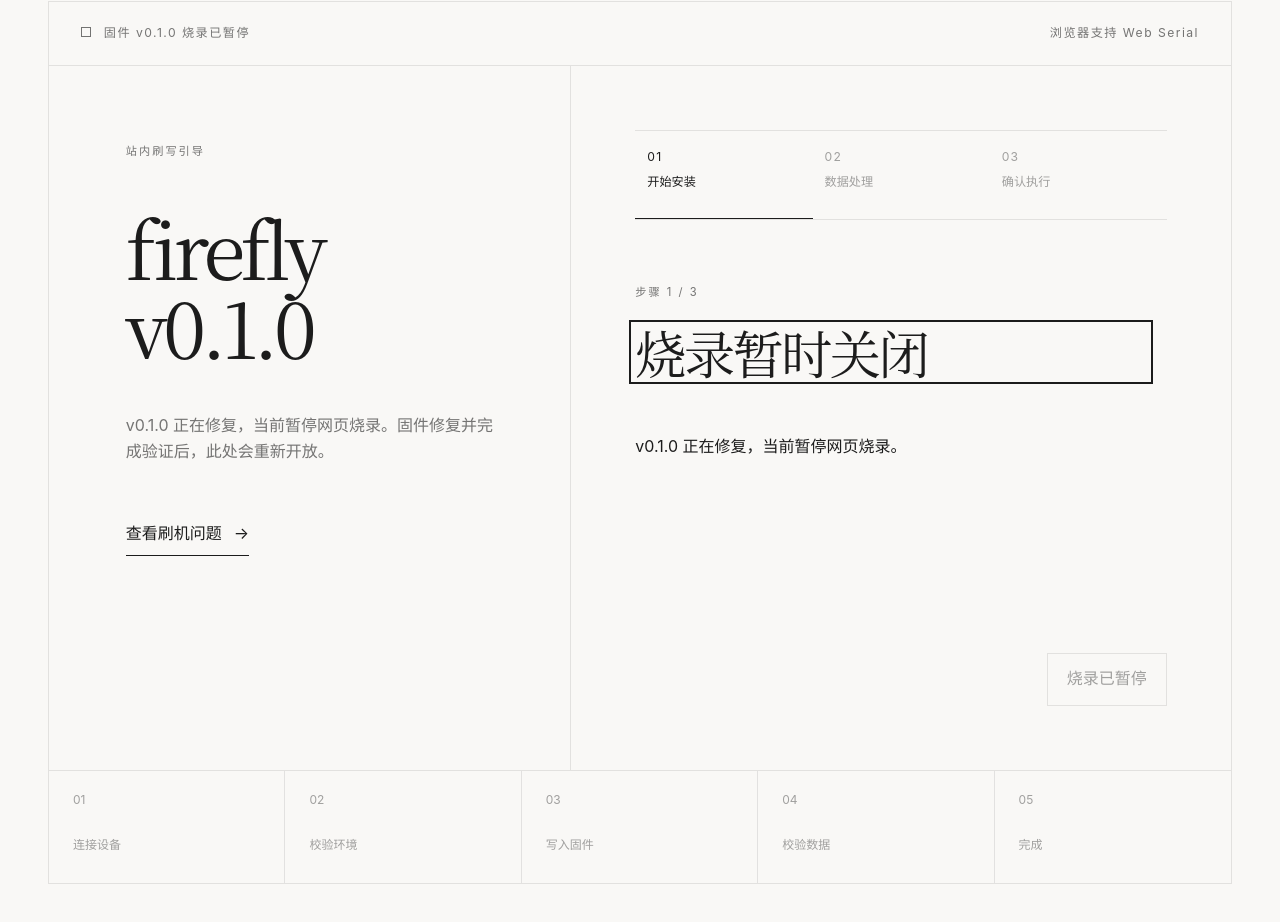
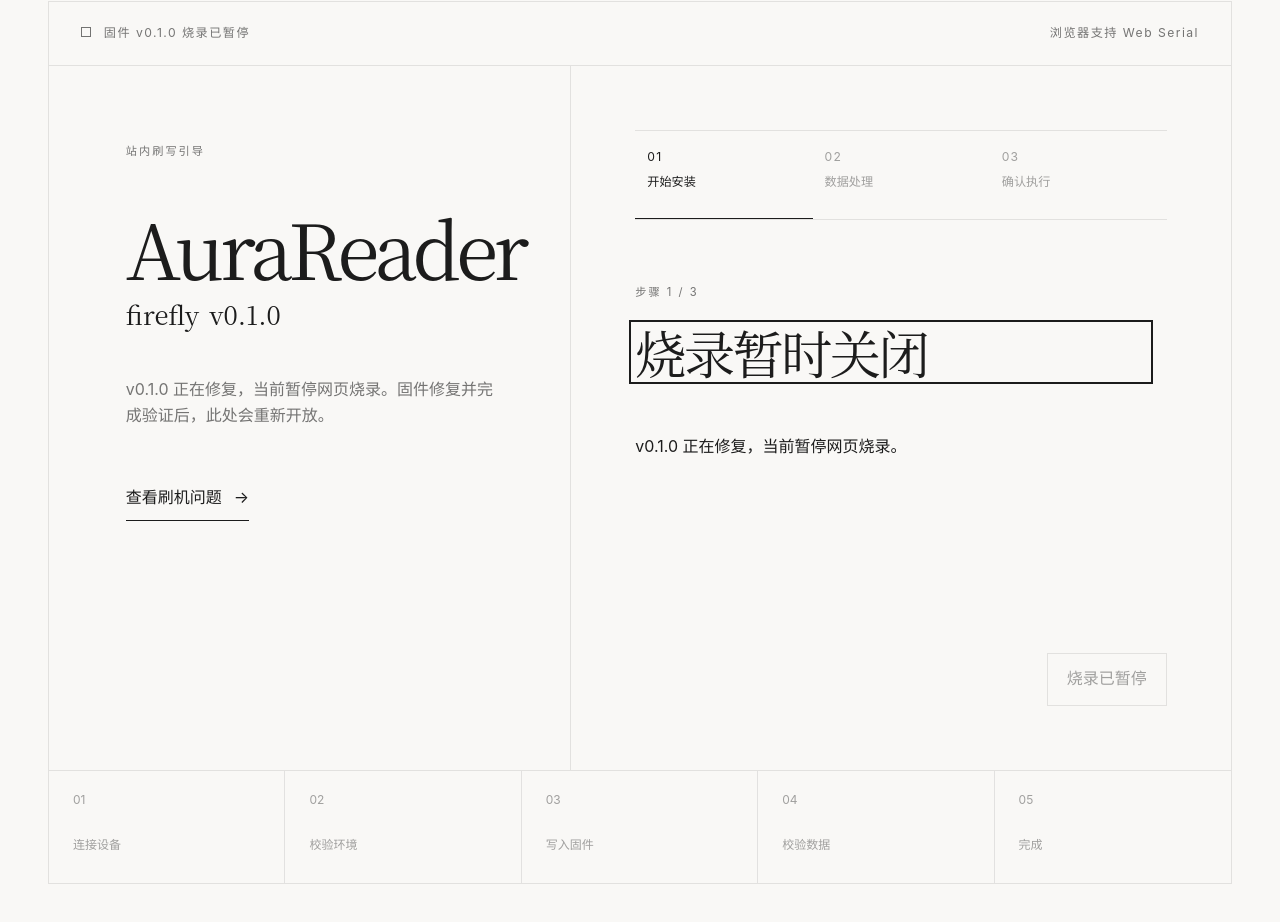
Before and after one commit to brookeke/AuraReader-Web, a website: page index.html in a window 1280 px wide. Shown: the part 4118-5040 px from the top of the page. Drawn offline with Linux system fonts and the light colour scheme.

Commit message:
fix: restore flasher product hierarchy

```diff
--- a/index.html
+++ b/index.html
@@ -108,7 +108,13 @@
           <div class="flash-workbench-grid">
             <aside class="flash-intro">
               <p class="micro-label">站内刷写引导</p>
-              <h3><span id="flash-release-codename">firefly</span><br /><span id="flash-release-version">v0.1.0</span></h3>
+              <h3>
+                <span class="flash-product-name">AuraReader</span>
+                <span class="flash-release-identity">
+                  <span id="flash-release-codename">firefly</span>
+                  <span id="flash-release-version">v0.1.0</span>
+                </span>
+              </h3>
               <p>v0.1.0 正在修复，当前暂停网页烧录。固件修复并完成验证后，此处会重新开放。</p>
               <a class="text-link" href="#faq">查看刷机问题 <span aria-hidden="true">→</span></a>
             </aside>
--- a/package.json
+++ b/package.json
@@ -1,7 +1,7 @@
 {
   "name": "aurareader-website",
   "private": true,
-  "version": "2.2.3",
+  "version": "2.2.4",
   "type": "module",
   "packageManager": "pnpm@11.25.0",
   "scripts": {
--- a/src/styles.css
+++ b/src/styles.css
@@ -204,6 +204,16 @@
 .flash-workbench-grid { display: grid; grid-template-columns: minmax(18rem, 0.95fr) minmax(30rem, 1.2fr); }
 .flash-intro { padding: clamp(2.5rem, 6vw, 6rem); border-right: 1px solid var(--line); }
 .flash-intro h3 { margin-top: 3rem; font-size: clamp(3.6rem, 6vw, 7rem); letter-spacing: -0.06em; }
+.flash-product-name { display: block; }
+.flash-release-identity {
+  display: flex;
+  align-items: baseline;
+  gap: 0.4em;
+  margin-top: 0.75rem;
+  font-size: clamp(1.35rem, 2vw, 2rem);
+  letter-spacing: 0;
+  line-height: 1.2;
+}
 .flash-intro > p:not(.micro-label) { max-width: 30rem; margin: 3rem 0; color: var(--ink-60); }
 .flash-flow { min-width: 0; min-height: 44rem; height: 44rem; display: grid; grid-template-rows: auto 1fr; padding: clamp(2rem, 5vw, 5rem); }
 .flash-flow-markers { display: grid; grid-template-columns: repeat(3, 1fr); margin: 0 0 4rem; padding: 0; border-top: 1px solid var(--line); border-bottom: 1px solid var(--line); list-style: none; }
```
Also changed, not shown: tests/flasher.test.mjs (+4 -1 lines), CHANGELOG.md.
